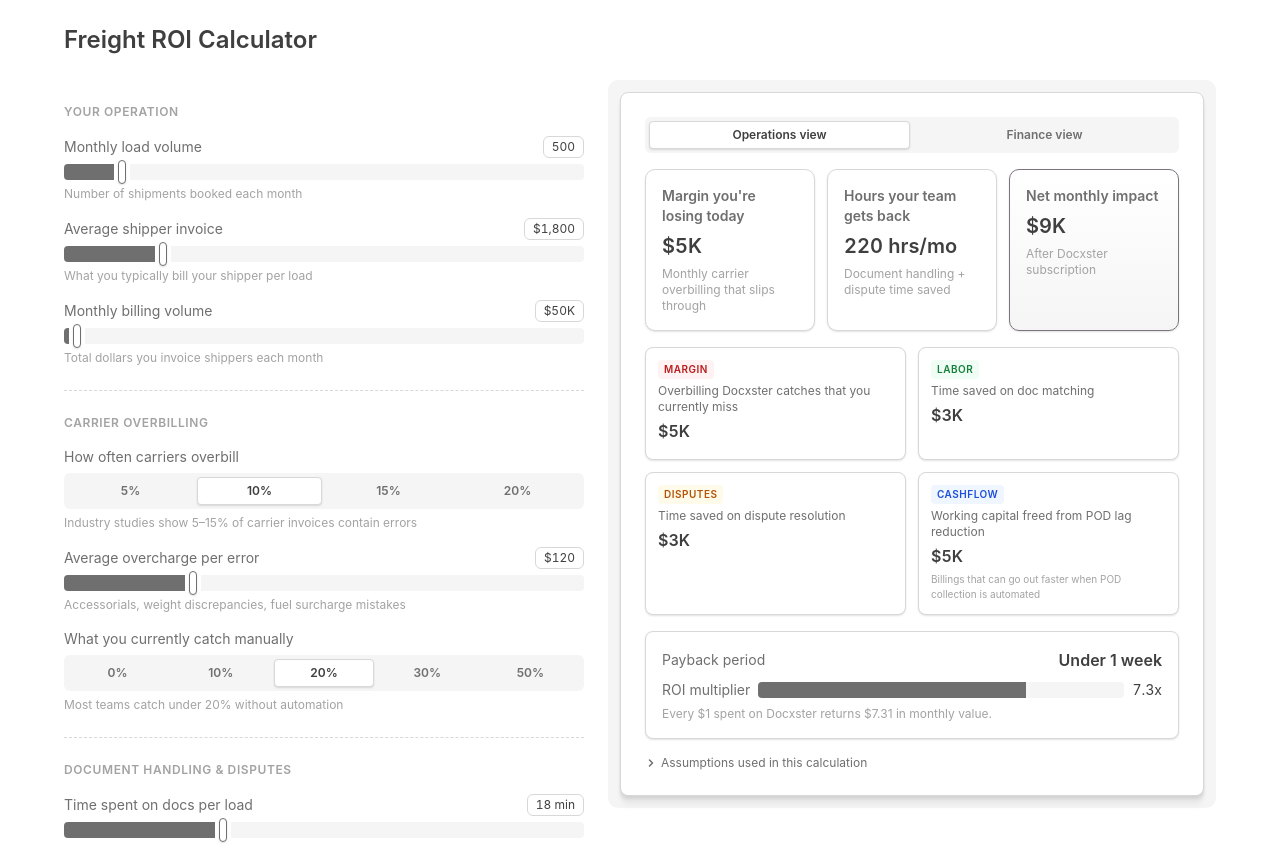
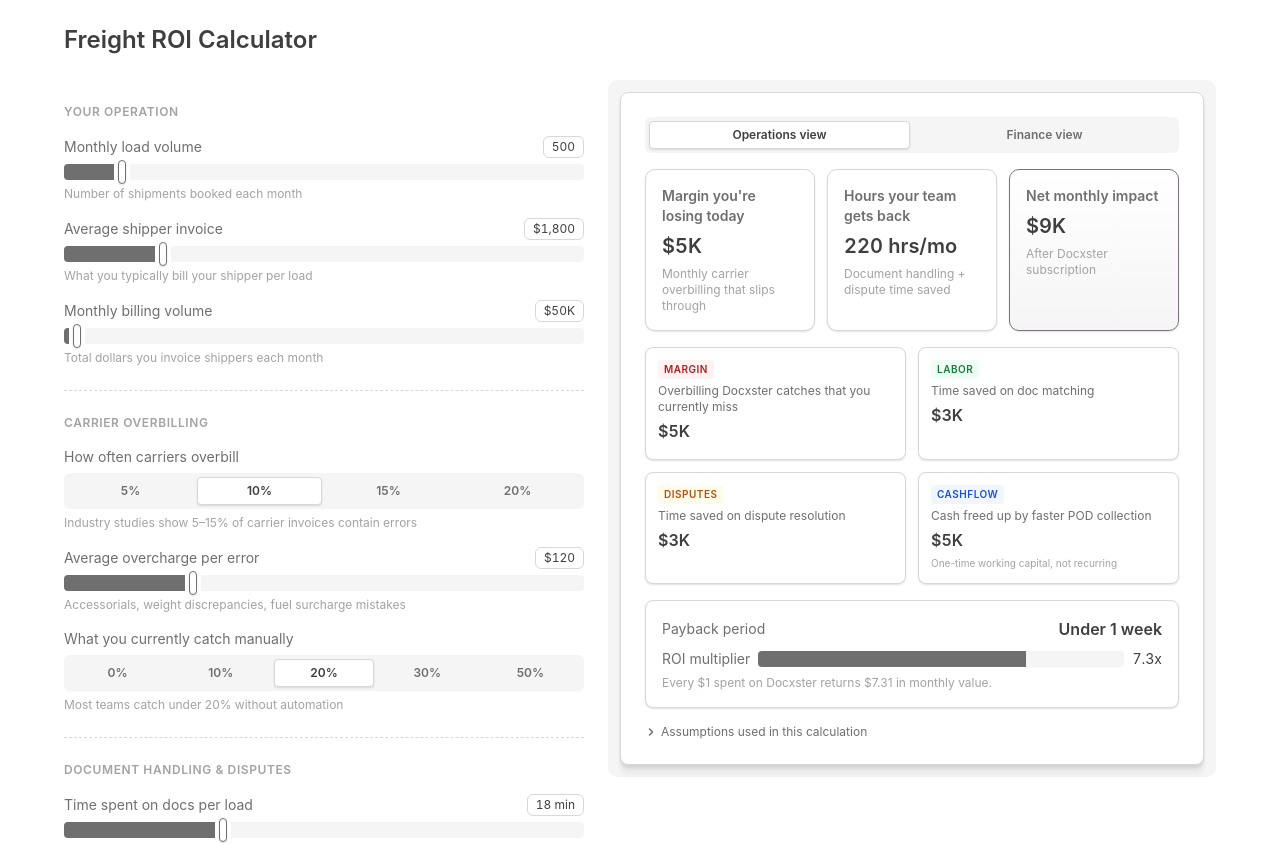
Before and after one commit to Musharraf1147/docxster-roi-freight, a React (Vite) app: page / in a window 1280 px wide. Shown: the top 844 px of the page. Built offline with nearby package versions, Linux system fonts and the light colour scheme.

Commit message:
Revert "Reframe cashflow callouts as POD lag working capital freed"
This reverts commit 03e8aee042e52e8f985fa95a599aa53701ce09db.

```diff
--- a/src/components/ResultsPanel.jsx
+++ b/src/components/ResultsPanel.jsx
@@ -57,9 +57,9 @@ function OperationsView({ results, inputs }) {
         />
         <BreakdownCard
           tag="cashflow"
-          label="Working capital freed from POD lag reduction"
+          label="Cash freed up by faster POD collection"
           value={formatCurrency(results.cashFlowFreed)}
-          footnote="Billings that can go out faster when POD collection is automated"
+          footnote="One-time working capital, not recurring"
         />
       </BreakdownGrid>
     </>
@@ -75,9 +75,8 @@ function FinanceView({ results, inputs }) {
           value={formatCurrency(results.totalOverbilling * 12)}
         />
         <MetricCard
-          label="Working capital freed from POD lag reduction"
+          label="Working capital tied up in POD"
           value={formatCurrency(results.cashFlowFreed)}
-          caption="Billings that can go out faster when POD collection is automated"
         />
         <MetricCard
           emphasized
```
